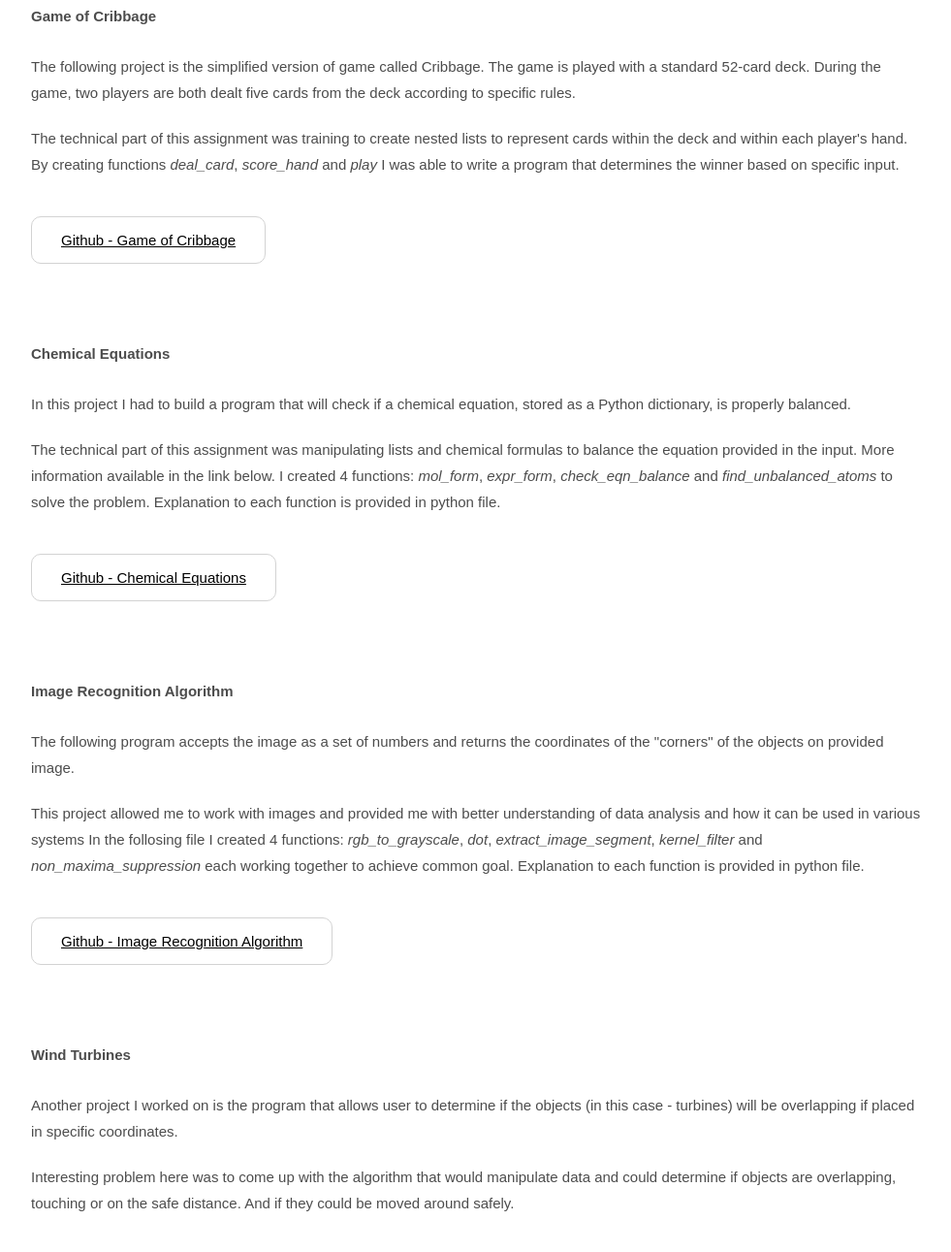
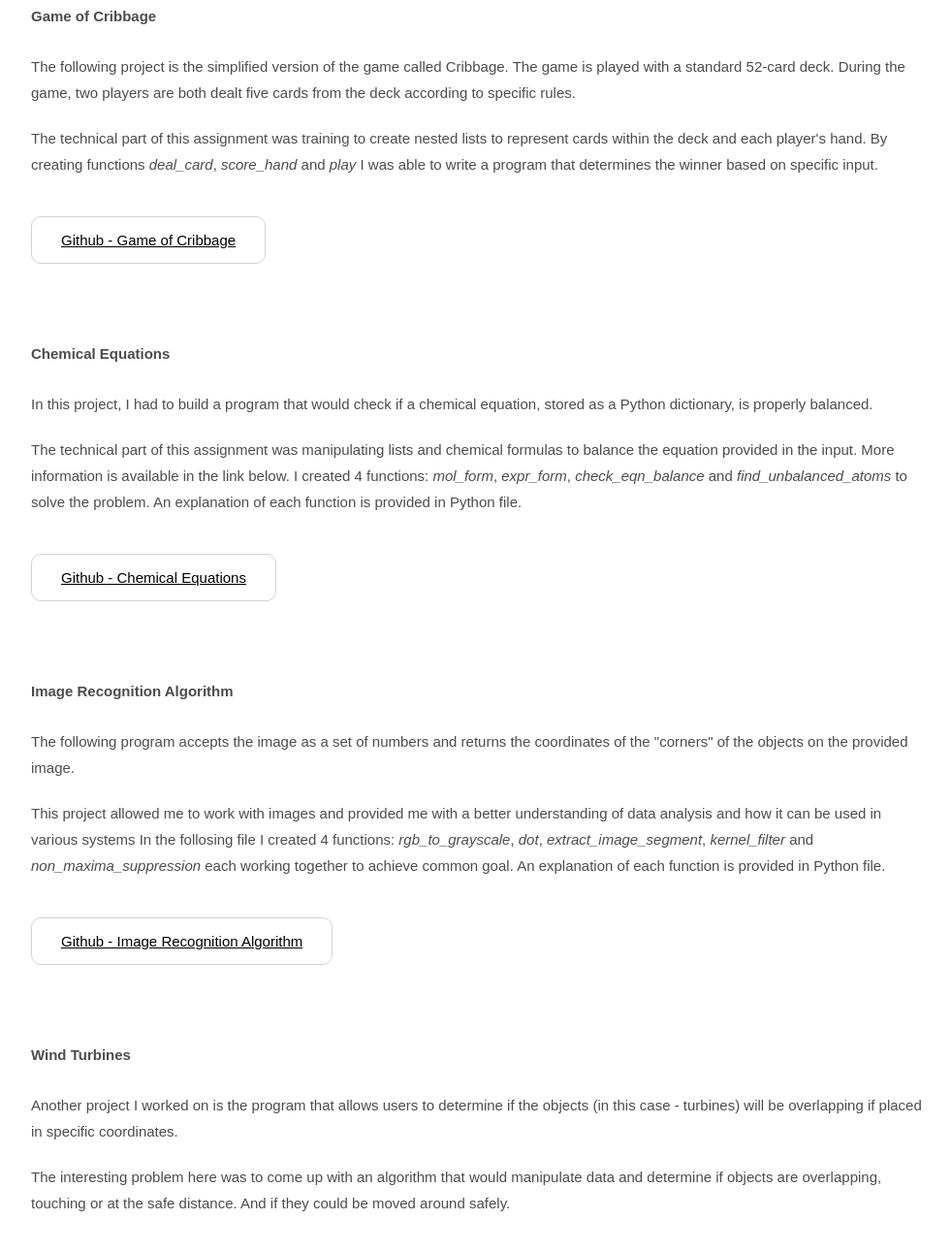
Before and after one commit to Nansokolov/Zhaoyang, a plain HTML site: page displayProjects/python.html in a window 1280 px wide. Shown: the part 154-1445 px from the top of the page at 97% size, without its empty margins (148-1129 px from the left). Drawn offline with nearby package versions, Linux system fonts and the light colour scheme.

Commit message:
Update python.html

```diff
--- a/displayProjects/python.html
+++ b/displayProjects/python.html
@@ -28,8 +28,8 @@
     <div class="flexibleContainer bodyProject" style="flex-direction: column;">
         <h3>Python Projects</h3>
         <h4>Game of Cribbage</h4>
-        <p>The following project is the simplified version of game called Cribbage. The game is played with a standard 52-card deck. During the game, two players are both dealt five cards from the deck according to specific rules. </p>
-        <p style="margin-top: 0;">The technical part of this assignment was training to create nested lists to represent cards within the deck and within each player's hand.
+        <p>The following project is the simplified version of the game called Cribbage. The game is played with a standard 52-card deck. During the game, two players are both dealt five cards from the deck according to specific rules. </p>
+        <p style="margin-top: 0;">The technical part of this assignment was training to create nested lists to represent cards within the deck and each player's hand.
             By creating functions <i>deal_card</i>, <i>score_hand</i> and <i>play</i> I was able to write a program that determines the winner based on specific input.
         </p>
         <a target="_blank" href="https://github.com/ruizhaoy/cribbage">Github - Game of Cribbage</a>
@@ -37,26 +37,26 @@
         <br>
         <br>
         <h4>Chemical Equations</h4>
-        <p>In this project I had to build a program that will check if a chemical equation, stored as a Python dictionary, is properly balanced.</p>
+        <p>In this project, I had to build a program that would check if a chemical equation, stored as a Python dictionary, is properly balanced.</p>
         <p style="margin-top: 0;">The technical part of this assignment was manipulating lists and chemical formulas to balance the equation provided in the input.
-            More information available in the link below. I created 4 functions: <i>mol_form</i>, <i>expr_form</i>, <i>check_eqn_balance</i> and <i>find_unbalanced_atoms</i> to solve the problem. Explanation to each function is provided in python file.
+            More information is available in the link below. I created 4 functions: <i>mol_form</i>, <i>expr_form</i>, <i>check_eqn_balance</i> and <i>find_unbalanced_atoms</i> to solve the problem. An explanation of each function is provided in Python file.
         </p>
         <a target="_blank" href="https://github.com/ruizhaoy/Chemicals">Github - Chemical Equations</a>
 
         <br>
         <br>
         <h4>Image Recognition Algorithm</h4>
-        <p>The following program accepts the image as a set of numbers and returns the coordinates of the "corners" of the objects on provided image.</p>
-        <p style="margin-top: 0;">This project allowed me to work with images and provided me with better understanding of data analysis and how it can be used in various systems
-            In the follosing file I created 4 functions: <i>rgb_to_grayscale</i>, <i>dot</i>, <i>extract_image_segment</i>, <i>kernel_filter</i> and <i>non_maxima_suppression</i> each working together to achieve common goal. Explanation to each function is provided in python file.
+        <p>The following program accepts the image as a set of numbers and returns the coordinates of the "corners" of the objects on the provided image.</p>
+        <p style="margin-top: 0;">This project allowed me to work with images and provided me with a better understanding of data analysis and how it can be used in various systems
+            In the follosing file I created 4 functions: <i>rgb_to_grayscale</i>, <i>dot</i>, <i>extract_image_segment</i>, <i>kernel_filter</i> and <i>non_maxima_suppression</i> each working together to achieve common goal. An explanation of each function is provided in Python file.
         </p>
         <a target="_blank" href="https://github.com/ruizhaoy/ImageAnalysis">Github - Image Recognition Algorithm</a>
 
         <br>
         <br>
         <h4>Wind Turbines</h4>
-        <p>Another project I worked on is the program that allows user to determine if the objects (in this case - turbines) will be overlapping if placed in specific coordinates.</p>
-        <p style="margin-top: 0;">Interesting problem here was to come up with the algorithm that would manipulate data and could determine if objects are overlapping, touching or on the safe distance. And if they could be moved around safely.</p>
+        <p>Another project I worked on is the program that allows users to determine if the objects (in this case - turbines) will be overlapping if placed in specific coordinates.</p>
+        <p style="margin-top: 0;">The interesting problem here was to come up with an algorithm that would manipulate data and determine if objects are overlapping, touching or at the safe distance. And if they could be moved around safely.</p>
         <a target="_blank" href="https://github.com/ruizhaoy/windTurbines">Github - Wind Turbines</a>
     </div>
 
```
